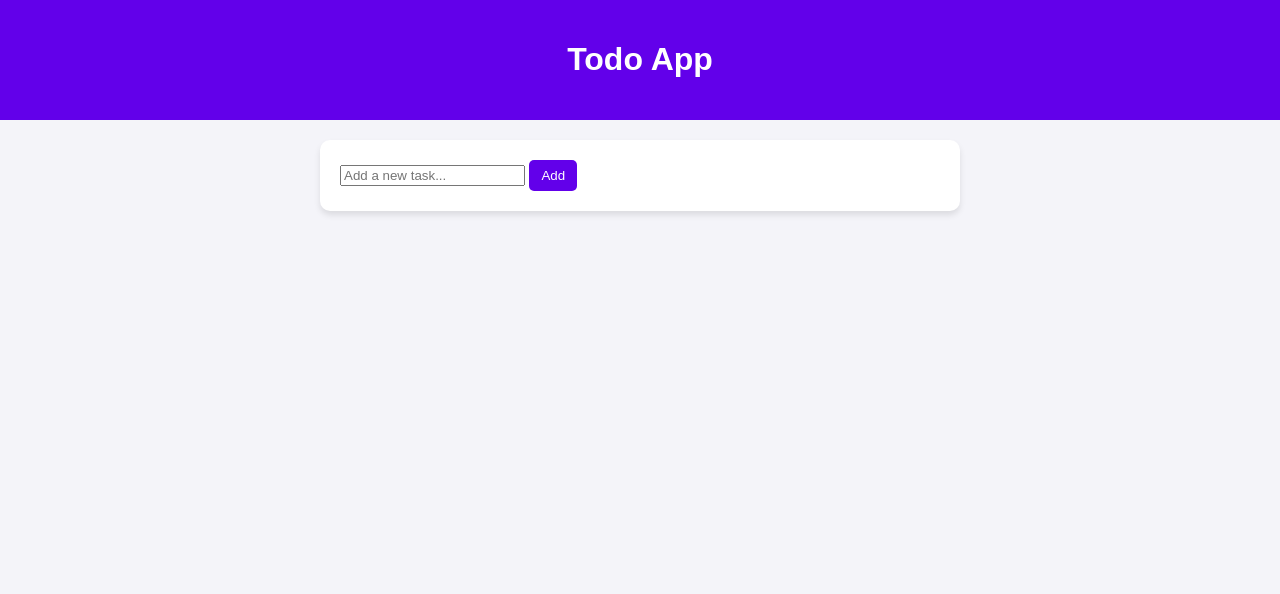
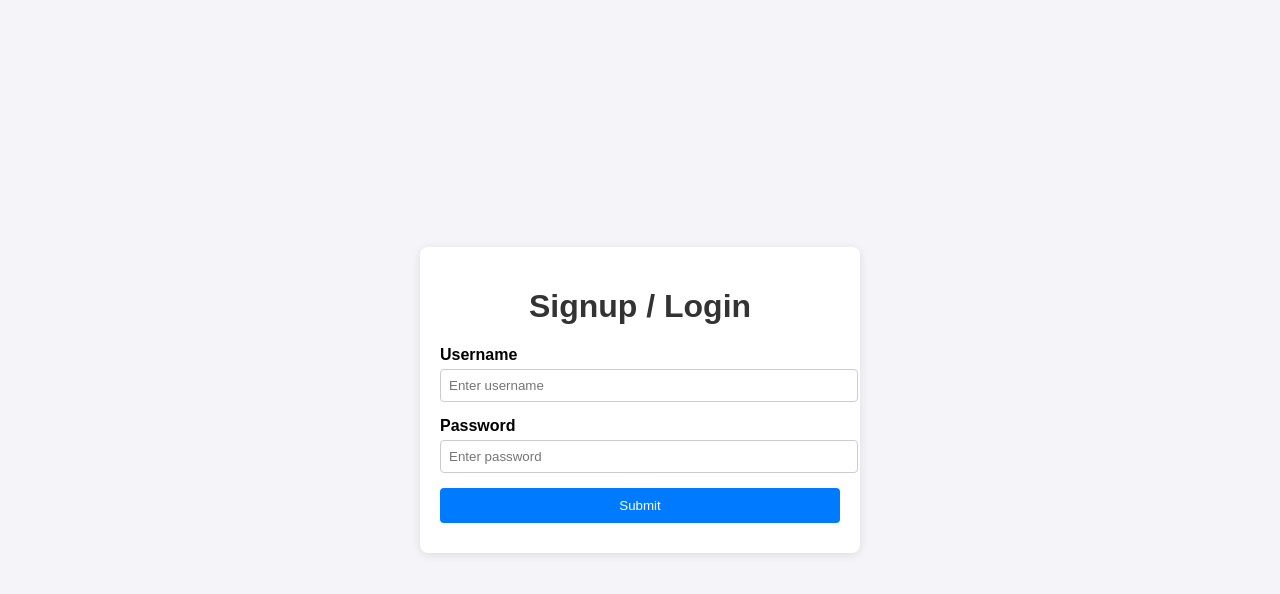
Before and after one commit to Saikrishna-Akhil/APITODOLIST-FASTAPI, a plain HTML site: page index.html in a window 1280 px wide. Drawn offline with Linux system fonts and the light colour scheme; no server answers.

Commit message:
Update index.html

```diff
--- a/index.html
+++ b/index.html
@@ -3,114 +3,142 @@
 <head>
     <meta charset="UTF-8">
     <meta name="viewport" content="width=device-width, initial-scale=1.0">
-    <title>Todo App</title>
+    <title>Signup/Login</title>
     <style>
         body {
             font-family: Arial, sans-serif;
-            background: #f4f4f9;
             margin: 0;
             padding: 0;
             display: flex;
-            flex-direction: column;
+            justify-content: center;
             align-items: center;
+            height: 100vh;
+            background-color: #f4f4f9;
         }
-        header {
-            background: #6200ea;
-            color: #fff;
+
+        .container {
             width: 100%;
+            max-width: 400px;
+            background: white;
             padding: 20px;
+            box-shadow: 0 2px 10px rgba(0, 0, 0, 0.1);
+            border-radius: 8px;
+        }
+
+        h1 {
             text-align: center;
+            color: #333;
         }
-        .container {
-            margin: 20px;
-            max-width: 600px;
+
+        .form-group {
+            margin-bottom: 15px;
+        }
+
+        .form-group label {
+            display: block;
+            margin-bottom: 5px;
+            font-weight: bold;
+        }
+
+        .form-group input {
             width: 100%;
-            background: #fff;
-            border-radius: 10px;
-            box-shadow: 0 4px 6px rgba(0, 0, 0, 0.1);
-            padding: 20px;
+            padding: 8px;
+            border: 1px solid #ccc;
+            border-radius: 4px;
         }
-        .todo-item {
-            display: flex;
-            justify-content: space-between;
-            align-items: center;
+
+        .btn {
+            width: 100%;
             padding: 10px;
-            border-bottom: 1px solid #ddd;
-        }
-        .todo-item:last-child {
-            border-bottom: none;
-        }
-        .completed {
-            text-decoration: line-through;
-            color: gray;
-        }
-        button {
-            background: #6200ea;
-            color: #fff;
+            background: #007bff;
+            color: white;
             border: none;
-            padding: 8px 12px;
-            border-radius: 5px;
+            border-radius: 4px;
             cursor: pointer;
         }
-        button:hover {
-            background: #5300d1;
+
+        .btn:hover {
+            background: #0056b3;
+        }
+
+        .message {
+            margin-top: 10px;
+            text-align: center;
+            color: green;
+        }
+
+        .error {
+            color: red;
         }
     </style>
 </head>
 <body>
-    <header>
-        <h1>Todo App</h1>
-    </header>
     <div class="container">
-        <form id="todoForm">
-            <input type="text" id="todoInput" placeholder="Add a new task..." required>
-            <button type="submit">Add</button>
-        </form>
-        <div id="todoList"></div>
+        <h1>Signup / Login</h1>
+        <div class="form-group">
+            <label for="username">Username</label>
+            <input type="text" id="username" placeholder="Enter username">
+        </div>
+        <div class="form-group">
+            <label for="password">Password</label>
+            <input type="password" id="password" placeholder="Enter password">
+        </div>
+        <button class="btn" onclick="handleAuth()">Submit</button>
+        <div class="message" id="auth-message"></div>
     </div>
+
     <script>
-        const apiBase = 'http://localhost:8000';
+        const API_BASE_URL = 'http://127.0.0.1:8000';
 
-        const todoForm = document.getElementById('todoForm');
-        const todoInput = document.getElementById('todoInput');
-        const todoList = document.getElementById('todoList');
+        async function handleAuth() {
+            const username = document.getElementById('username').value;
+            const password = document.getElementById('password').value;
+            const messageElement = document.getElementById('auth-message');
+            messageElement.textContent = '';
+            messageElement.classList.remove('error');
 
-        async function fetchTodos() {
-            const response = await fetch(`${apiBase}/todos`);
-            const todos = await response.json();
-            renderTodos(todos);
+            try {
+                // First, try to sign up
+                const signupResponse = await fetch(${API_BASE_URL}/signup, {
+                    method: 'POST',
+                    headers: {
+                        'Content-Type': 'application/json',
+                    },
+                    body: JSON.stringify({ username, password }),
+                });
+
+                if (signupResponse.ok) {
+                    messageElement.textContent = 'Signup successful! You can now log in.';
+                } else {
+                    const signupData = await signupResponse.json();
+
+                    if (signupData.detail === 'User already exists') {
+                        // If user exists, try logging in
+                        const loginResponse = await fetch(${API_BASE_URL}/login, {
+                            method: 'POST',
+                            headers: {
+                                'Content-Type': 'application/json',
+                            },
+                            body: JSON.stringify({ username, password }),
+                        });
+
+                        if (loginResponse.ok) {
+                            messageElement.textContent = 'Login successful!';
+                        } else {
+                            const loginData = await loginResponse.json();
+                            messageElement.textContent = Error: ${loginData.detail};
+                            messageElement.classList.add('error');
+                        }
+                    } else {
+                        messageElement.textContent = Error: ${signupData.detail};
+                        messageElement.classList.add('error');
+                    }
+                }
+            } catch (error) {
+                messageElement.textContent = Error: ${error.message};
+                messageElement.classList.add('error');
+            }
         }
-
-        function renderTodos(todos) {
-            todoList.innerHTML = '';
-            todos.forEach(todo => {
-                const todoItem = document.createElement('div');
-                todoItem.className = 'todo-item';
-                todoItem.innerHTML = `
-                    <span class="${todo.completed ? 'completed' : ''}">${todo.title}</span>
-                    <button onclick="toggleComplete('${todo.id}')">${todo.completed ? 'Incomplete' : 'Complete'}</button>
-                `;
-                todoList.appendChild(todoItem);
-            });
-        }
-
-        async function toggleComplete(id) {
-            // Logic for toggling the completion status
-        }
-
-        todoForm.addEventListener('submit', async (e) => {
-            e.preventDefault();
-            const newTodo = { title: todoInput.value, completed: false };
-            await fetch(`${apiBase}/todos`, {
-                method: 'POST',
-                headers: { 'Content-Type': 'application/json' },
-                body: JSON.stringify(newTodo),
-            });
-            todoInput.value = '';
-            fetchTodos();
-        });
-
-        fetchTodos();
     </script>
 </body>
 </html>
```
